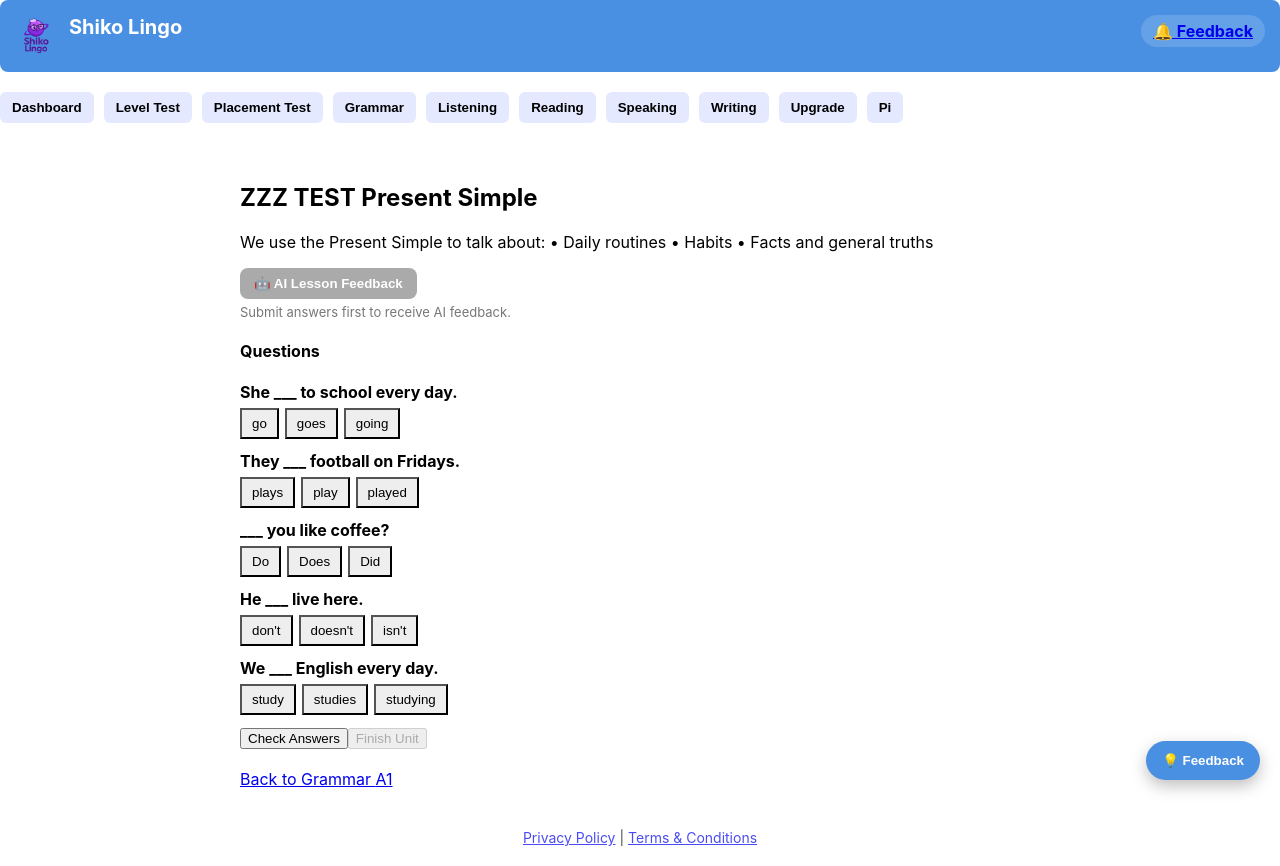
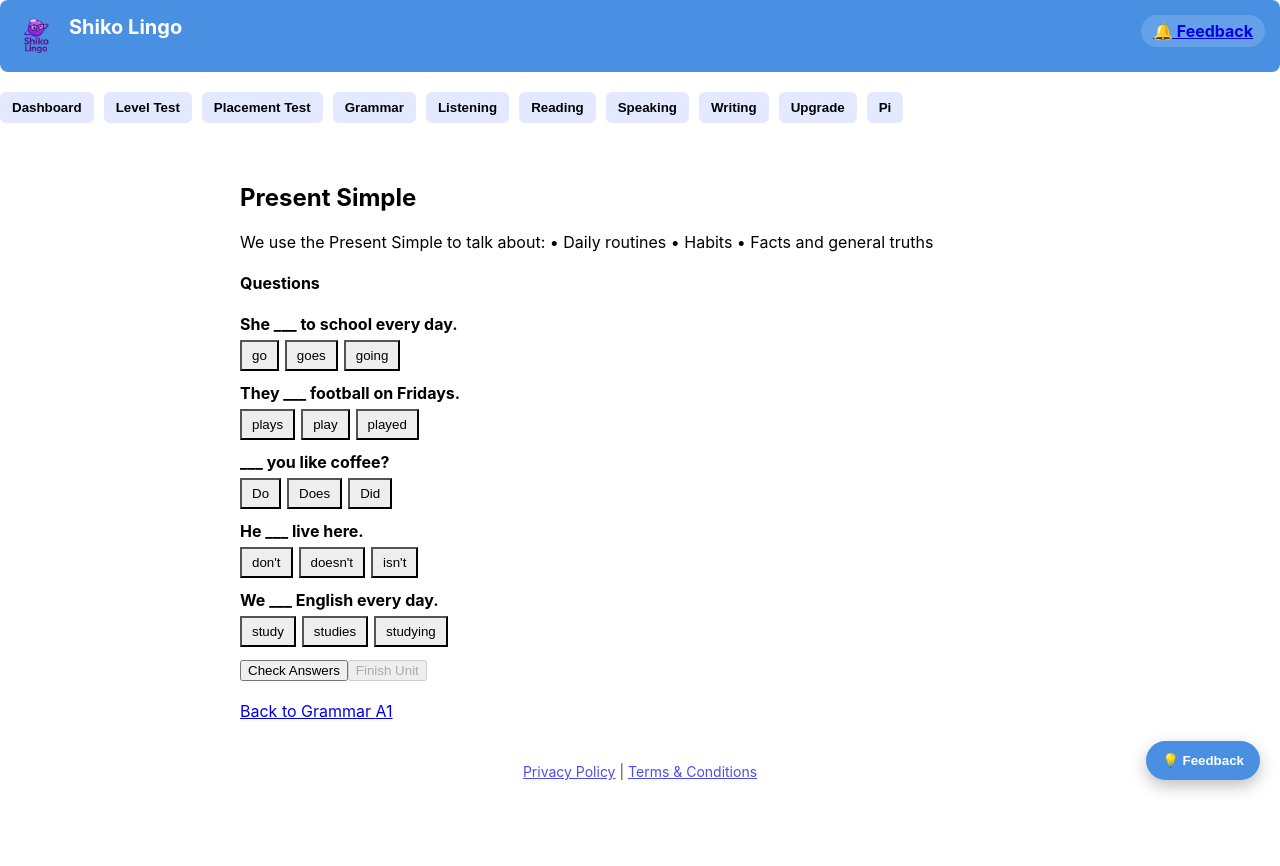
Before and after one commit to egyptianpharoah771-commits/shiko-lingo, a React (Create React App) app: page /grammar/A1/unit1 in a window 1280 px wide. After the commit the page ends 800 px from the top, so only its background shows below. Built offline with nearby package versions, Linux system fonts and the light colour scheme.

Commit message:
fix: finalize Grammar unit page with AI feedback modal

```diff
--- a/src/grammar/GrammarUnitPage.js
+++ b/src/grammar/GrammarUnitPage.js
@@ -53,7 +53,7 @@ function GrammarUnitPage() {
   const [submitted, setSubmitted] = useState(false);
   const [score, setScore] = useState(null);
 
-  // 🤖 AI (زي Listening)
+  // 🤖 AI
   const [aiOpen, setAiOpen] = useState(false);
   const [aiStatus, setAiStatus] = useState("IDLE");
   const [aiMessage, setAiMessage] = useState("");
@@ -105,6 +105,7 @@ function GrammarUnitPage() {
     setAiStatus("LOADING");
     setAiMessage("");
 
+    try {
       const result = await askAITutor({
         skill: "Grammar",
         level,
@@ -116,8 +117,12 @@ function GrammarUnitPage() {
         packageName,
       });
 
-    setAiStatus(result.status);
-    setAiMessage(result.message || "");
+      setAiStatus(result?.status || "ERROR");
+      setAiMessage(result?.message || "");
+    } catch {
+      setAiStatus("ERROR");
+      setAiMessage("AI feedback unavailable.");
+    }
   };
 
   const passed = score !== null && score >= PASS_SCORE;
@@ -132,32 +137,25 @@ function GrammarUnitPage() {
 
   return (
     <div style={{ maxWidth: 800, margin: "0 auto" }}>
-      {/* 🔴 ZZZ TEST */}
-      <h2>ZZZ TEST {content.title}</h2>
-
+      <h2>{content.title}</h2>
       <p>{content.explanation}</p>
 
+      {submitted && (
         <button
           onClick={handleAIFeedback}
-        disabled={!submitted}
           style={{
             marginBottom: 15,
-          padding: "8px 14px",
+            padding: "10px 16px",
             borderRadius: 8,
-          background: submitted ? "#111" : "#aaa",
+            background: "#111",
             color: "#fff",
             border: "none",
-          cursor: submitted ? "pointer" : "not-allowed",
+            cursor: "pointer",
             fontWeight: "bold",
           }}
         >
           🤖 AI Lesson Feedback
         </button>
-
-      {!submitted && (
-        <p style={{ fontSize: 13, color: "#777", marginTop: -10 }}>
-          Submit answers first to receive AI feedback.
-        </p>
       )}
 
       <h4>Questions</h4>
```
Lines whose indentation alone changed are shown as unchanged.
